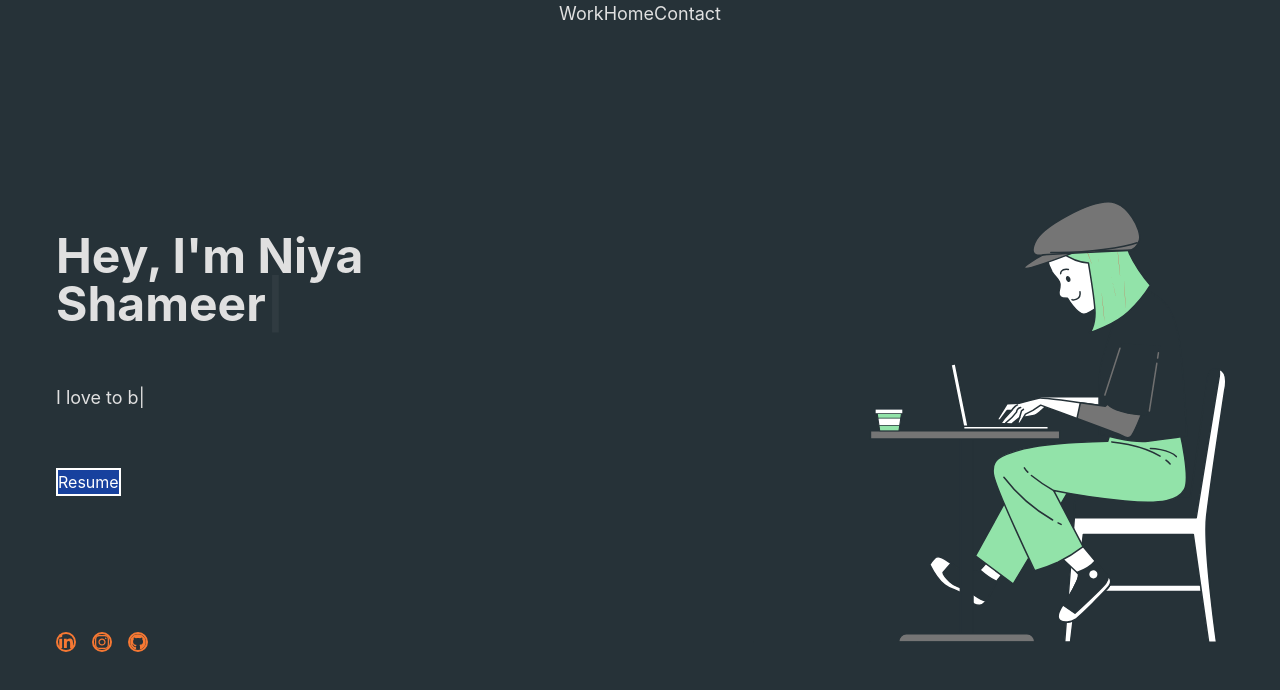
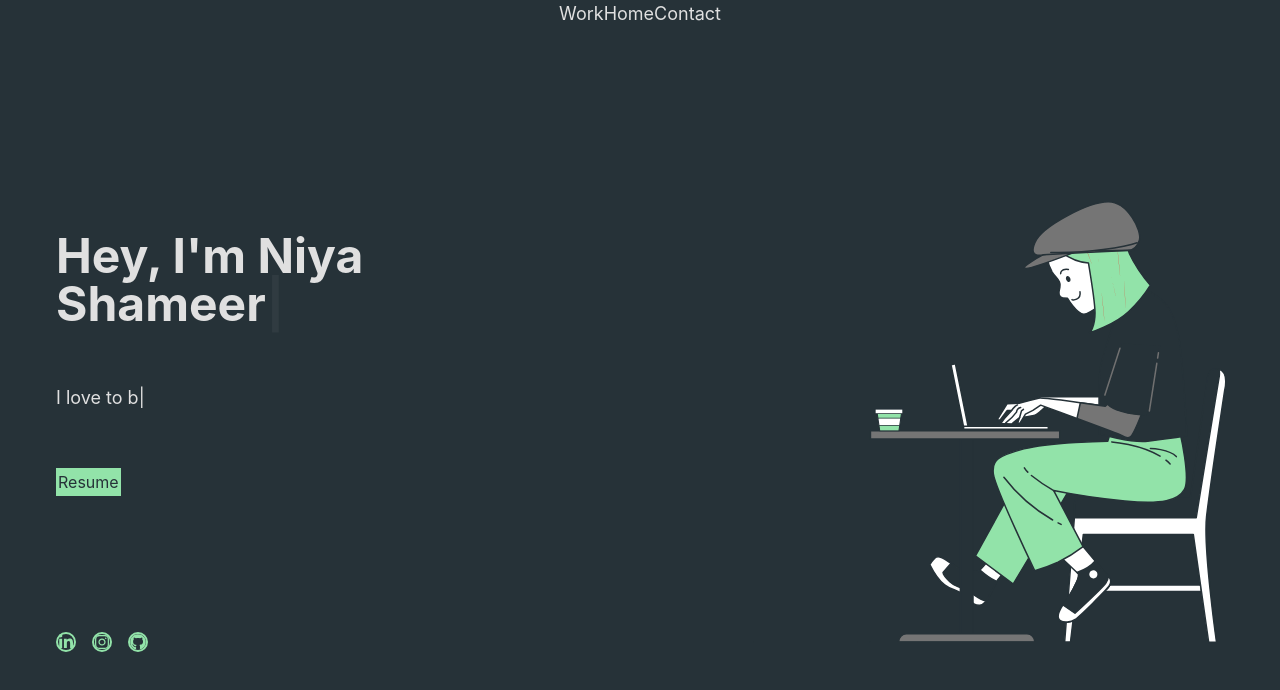
Before and after one commit to niyashameer/portfolio, a Next.js app: page / in a window 1280 px wide. Shown: the top 690 px of the page. Built offline with nearby package versions, Linux system fonts and the light colour scheme.

Commit message:
🎨 Improve ux

```diff
--- a/components/work/Clubs.tsx
+++ b/components/work/Clubs.tsx
@@ -4,7 +4,7 @@ import SvgRenderer from "../../shared/component/svgRenderer";
 
 const Clubs = () => {
 	return (
-		<div className='w-full h-screen px-14 py-8 text-lightBlack'>
+		<div className='w-full h-screen px-14 py-14 text-lightBlack'>
 			<div className='w-[20%] text-lightBlack font-bold text-4xl font-lightBlack flex flex-row items-center justify-between'>
 				<span className='w-[30%]'>clubs</span>
 				<span className='w-[65%]'>
--- a/pages/work.tsx
+++ b/pages/work.tsx
@@ -6,10 +6,10 @@ import WorkExp from "../components/work/Work";
 
 const Work = () => {
     return <div className="text-lightBlack font-[SF_Pro_Display_Regular] w-full overflow-hidden">
-        <Clubs />
+        <Projects/>
         <WorkExp />
         <Music />
-        <Projects/>
+        <Clubs />
     </div>;
 };
 
--- a/shared/component/Button.tsx
+++ b/shared/component/Button.tsx
@@ -4,13 +4,14 @@ export default function Button(props: { bradius?: any; text: string }) {
 	return (
 		<button
 			type='button'
-			className='text-white bg-darkBlue border-2 border-[#17419E]
+			className='text-darkerBlue bg-lightGreen border-2 border-lightGreen
       py-1.5 px-2.5 sm:px-4 md:px-5 lg:py-2 lg:px-8
       font-[SF_Pro_Display_Regular]
       text-sm md:text-base sm:text-base mid:text-base
       rounded-sm
       transition-all delay-100 duration-400
-      hover:bg-white hover:text-[#17419E]
+      hover:bg-darkerBlue hover:text-lightGreen
+
       '>
 			{props.text}
 		</button>
--- a/shared/component/social.tsx
+++ b/shared/component/social.tsx
@@ -4,7 +4,7 @@ import { FaLinkedinIn, FaInstagram, FaGithub } from "react-icons/fa";
 export default function Social() {
     return (
         <div className="logo flex w-36 gap-4">
-            <div className="linkedin border-2 border-orange text-orange rounded-full p-1.5 hover:bg-orange hover:border-orange hover:text-white cursor-pointer transition duration-300 ease-in">
+            <div className="linkedin border-2 border-lightGreen text-lightGreen rounded-full p-1.5 hover:bg-lightGreen hover:border-lightGreen hover:text-darkerBlue cursor-pointer transition duration-300 ease-in">
               <a
                 href="https://www.linkedin.com/in/niyashameer/"
                 target="_blank"
@@ -13,7 +13,7 @@ export default function Social() {
                 <FaLinkedinIn />
               </a>
             </div>
-            <div className="instagram border-2 border-orange text-orange rounded-full p-1.5 hover:bg-orange hover:border-orange hover:text-white cursor-pointer transition duration-300 ease-in">
+            <div className="instagram border-2 border-lightGreen text-lightGreen rounded-full p-1.5 hover:bg-lightGreen hover:lightGreen hover:text-darkerBlue cursor-pointer transition duration-300 ease-in">
               <a
                 href="https://www.instagram.com/niya._.shameeer/"
                 target="_blank"
@@ -23,7 +23,7 @@ export default function Social() {
               </a>
             </div>
 
-            <div className="github rounded-full border-2 border-orange text-orange p-1.5 hover:bg-orange hover:border-orange hover:text-white cursor-pointer transition duration-300 ease-in">
+            <div className="github rounded-full border-2 border-lightGreen text-lightGreen p-1.5 hover:bg-lightGreen hover:border-lightGreen hover:text-darkerBlue cursor-pointer transition duration-300 ease-in">
               <a
                 href="https://github.com/niyashameer"
                 target="_blank"
```
